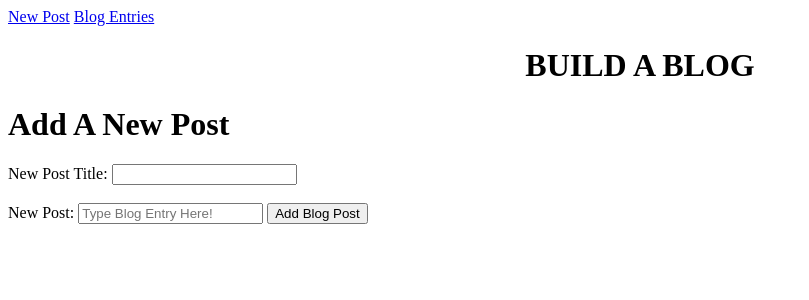
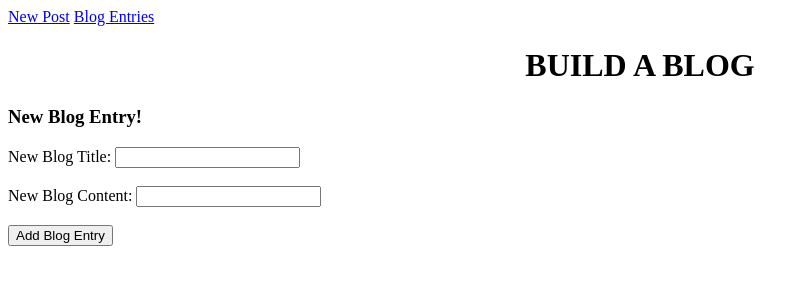
Before and after one commit to dswi05/build-a-blog, a Flask app: page /newpost in a window 1280 px wide. Shown: the top 300 px of the page, without its empty margins (0-809 px from the left). Run offline with Flask 2, Linux system fonts and the light colour scheme.

Commit message:
Done up to individual entries and styling

```diff
--- a/build-a-blog/main.py
+++ b/build-a-blog/main.py
@@ -6,7 +6,6 @@ app.config['DEBUG'] = True
 app.config['SQLALCHEMY_DATABASE_URI'] = 'mysql+pymysql://build-a-blog:build-a-blog@localhost:8889/build-a-blog'
 app.config['SQLALCHEMY_ECHO'] = True
 db = SQLAlchemy(app)
-
 
 class Blog(db.Model):
 
@@ -18,12 +17,34 @@ class Blog(db.Model):
         self.title = title
         self.body = body
 
-@app.route('/blog', methods=['POST', 'GET'])
-def blog():
-    return render_template('blog.html')
+@app.route('/', methods=['GET'])
+def index():
+    blogs = Blog.query.all()
+    return render_template('blog.html',blogs=blogs)
 
-@app.route('/newpost', methods=['POST', 'GET'])
+@app.route('/newpost', methods=['POST','GET'])
 def add_post():
+
+    if request.method == 'POST':
+        blog_title = request.form['title']
+        blog_content = request.form['content']
+
+        title_error = ""
+        content_error = ""
+
+        if len(blog_title) < 1:
+            title_error = "Title must contain at least 1 character"
+            return render_template('newpost.html', title_error=title_error, blog_content=blog_content)
+        if len(blog_content) < 1:
+            content_error = "Content must contain at least 1 character"
+            return render_template('newpost.html', content_error=content_error, blog_title=blog_title)
+
+        else:
+            new_post = Blog(blog_title, blog_content)
+            db.session.add(new_post)
+            db.session.commit()
+            return redirect('/')
+
     return render_template('newpost.html')
 
 if __name__ == '__main__':
--- a/build-a-blog/templates/base.html
+++ b/build-a-blog/templates/base.html
@@ -3,8 +3,13 @@
     <head>
         <title>Build A Blog</title>
         <a href='/newpost', float: right;>New Post</a>
-        <a href='/blog', float: right;>Blog Entries</a>
+        <a href='/', float: right;>Blog Entries</a>
         <h1 align="center">BUILD A BLOG</h1>
+        <style type="text/css">
+            .error {
+                color: red;
+            }
+        </style>
     </head>
 <body>
 
--- a/build-a-blog/templates/newpost.html
+++ b/build-a-blog/templates/newpost.html
@@ -2,18 +2,23 @@
 
 {% block content %}
 
-    <h1>Add A New Post</h1>
-    <form method='post'>
-        <label>
-            New Post Title:
-            <input type="text" name='new-post-title' />
-        </label>
-        <br></br>
-        <label>
-            New Post:
-            <input type='text' name='blogentry' placeholder='Type Blog Entry Here!'>
-        </label>
-        <input type="submit" value='Add Blog Post' />
-    </form>
+<h3>New Blog Entry!</h3>
+<form method='post', action='/newpost'>
+    <label>
+        New Blog Title:
+        <input type="text" name="title" value="{{blog_title}}"/>
+    </label>
+    <span class="error">{{title_error}}</span>
+    <br>
+    <br>
+    <label>
+        New Blog Content:
+        <input type="text" name="content" value="{{blog_content}}"/>
+    </label>
+    <span class="error">{{content_error}}</span>
+    <br>
+    <br>
+    <input type="submit" value='Add Blog Entry' />
+</form>
 
 {% endblock %}
```
Also changed, not shown: build-a-blog/templates/blog.html (+32 -1 lines).
